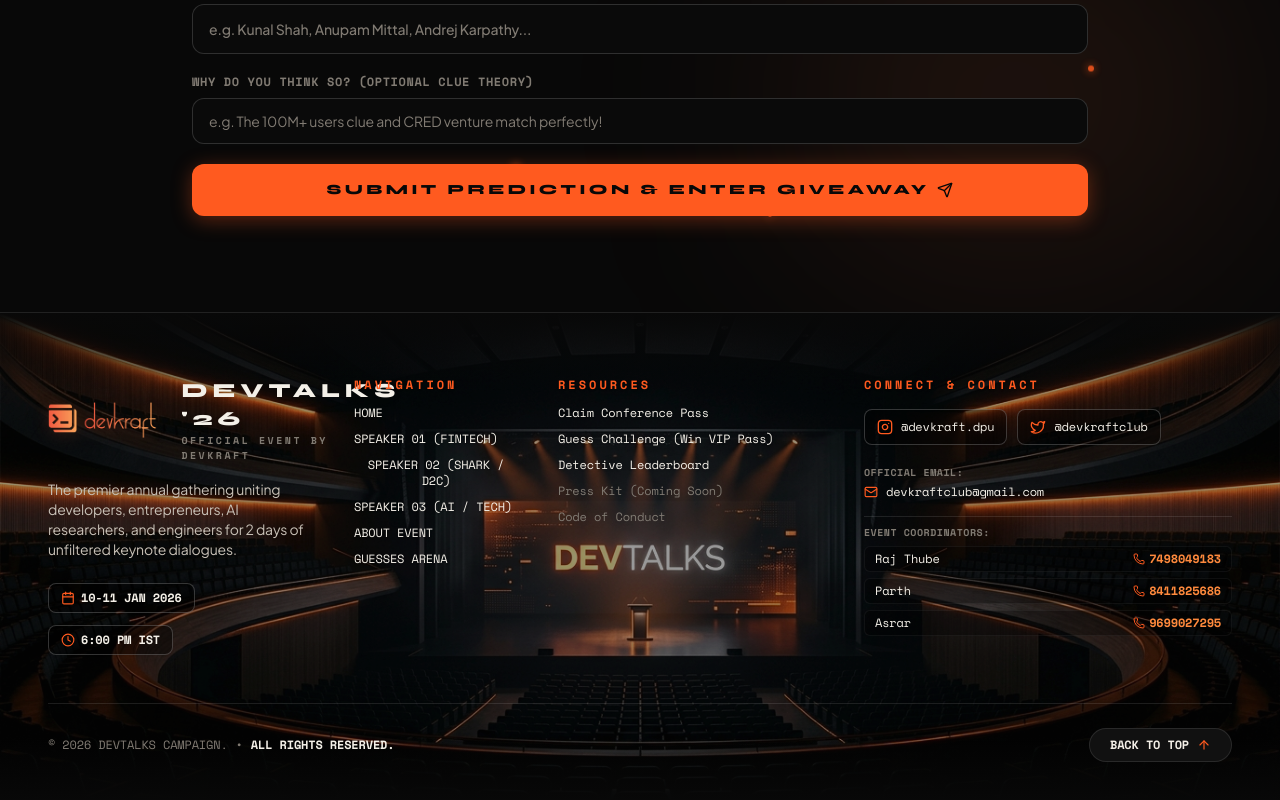
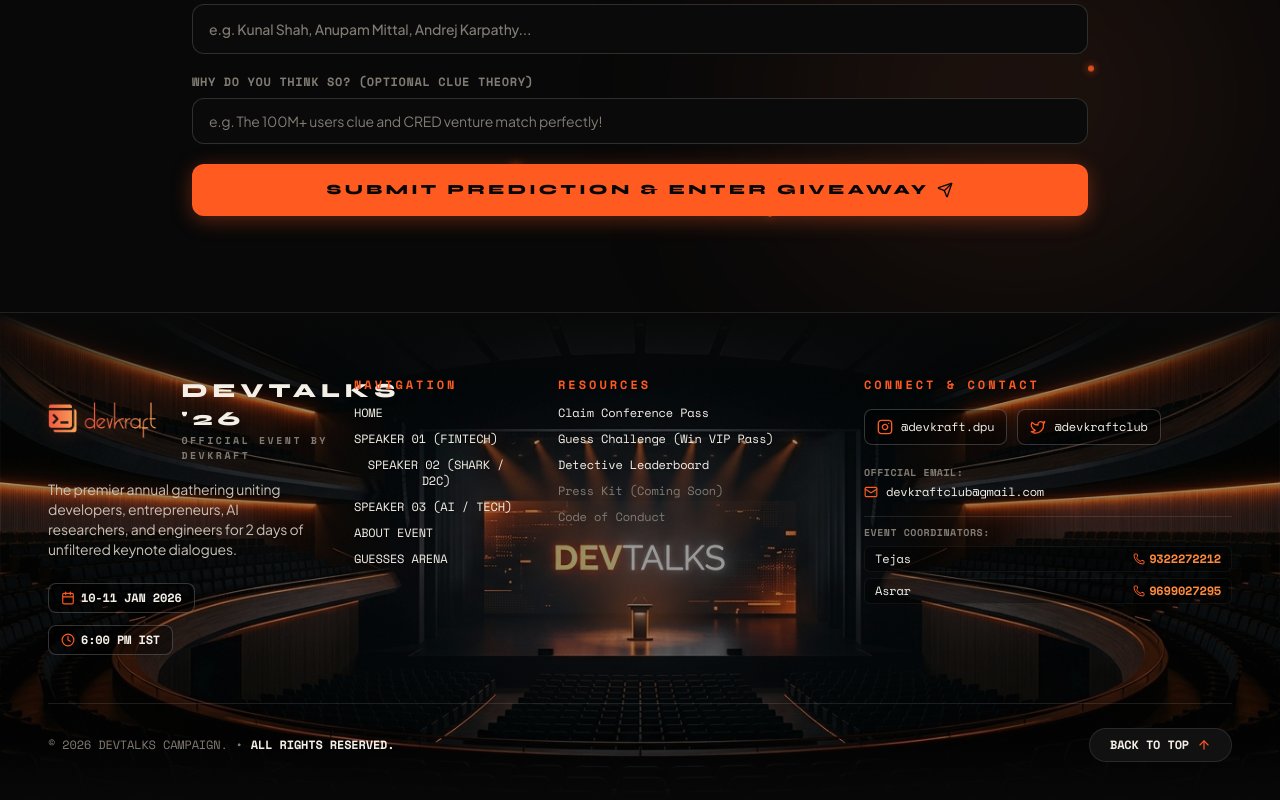
Before and after one commit to PRINCE-CODER679/DEVTALKS, a React (Vite) app: page / in a window 1280 px wide. Shown: the part 3982-4782 px from the top of the page. Built offline with nearby package versions, Linux system fonts and the light colour scheme.

Commit message:
fix(footer): update coordinators list to Tejas and Asrar

```diff
--- a/src/components/FooterSection.jsx
+++ b/src/components/FooterSection.jsx
@@ -223,15 +223,9 @@
               </span>
               <div className="grid grid-cols-1 gap-1.5 font-mono text-xs">
                 <div className="flex items-center justify-between text-[#c8c1b7] bg-black/30 px-2.5 py-1 rounded-md border border-white/5">
-                  <span className="font-medium text-[#f4f0e8]">Raj Thube</span>
-                  <a href="tel:7498049183" className="text-[#ff8a3d] hover:text-[#ff5a1f] font-semibold transition-colors flex items-center gap-1">
-                    <Phone className="w-3 h-3 text-[#ff5a1f]" /> 7498049183
-                  </a>
-                </div>
-                <div className="flex items-center justify-between text-[#c8c1b7] bg-black/30 px-2.5 py-1 rounded-md border border-white/5">
-                  <span className="font-medium text-[#f4f0e8]">Parth</span>
-                  <a href="tel:8411825686" className="text-[#ff8a3d] hover:text-[#ff5a1f] font-semibold transition-colors flex items-center gap-1">
-                    <Phone className="w-3 h-3 text-[#ff5a1f]" /> 8411825686
+                  <span className="font-medium text-[#f4f0e8]">Tejas</span>
+                  <a href="tel:9322272212" className="text-[#ff8a3d] hover:text-[#ff5a1f] font-semibold transition-colors flex items-center gap-1">
+                    <Phone className="w-3 h-3 text-[#ff5a1f]" /> 9322272212
                   </a>
                 </div>
                 <div className="flex items-center justify-between text-[#c8c1b7] bg-black/30 px-2.5 py-1 rounded-md border border-white/5">
```
